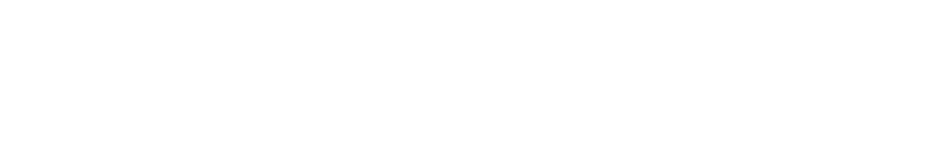
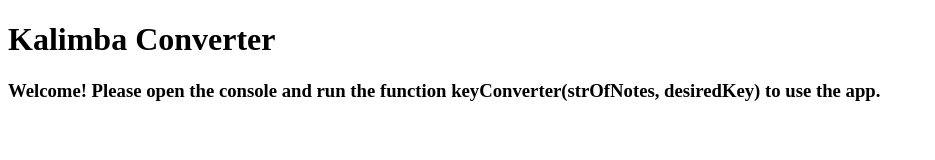
Before and after one commit to ccchrissss/kalimba-tab-converter, a plain HTML site: page index.html in a window 1280 px wide. Shown: the whole page, without its empty margins (0-935 px from the left). Drawn offline with Linux system fonts and the light colour scheme.

Commit message:
Added some landing page text to explain how to use on index.html

```diff
--- a/index.html
+++ b/index.html
@@ -7,6 +7,9 @@
 </head>
 <body>
 
+  <h1>Kalimba Converter</h1>
+  <h3>Welcome! Please open the console and run the function keyConverter(strOfNotes, desiredKey) to use the app.</h3>
+
   <script src="main.js"></script>
 </body>
 </html>
```
